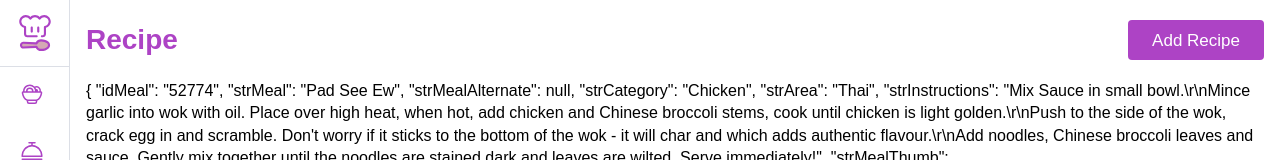
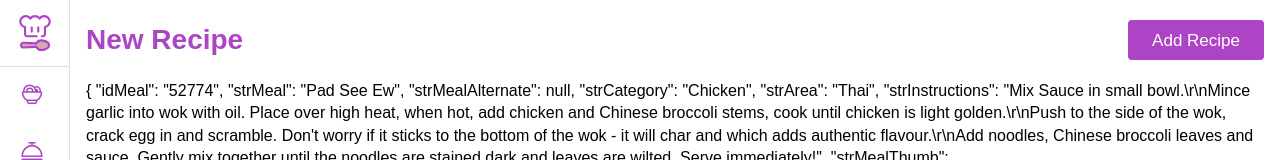
Before and after one commit to zhaslanulysa6yrka/recipes-admin-panel, a Vue app: page /recipe/new in a window 1280 px wide. Shown: the top 160 px of the page. Built offline with nearby package versions, Linux system fonts and the light colour scheme.

Commit message:
feat: update RecipePage title to reflect creation mode and fetched recipe name

```diff
--- a/src/pages/RecipePage.vue
+++ b/src/pages/RecipePage.vue
@@ -9,10 +9,12 @@ import { RecipesService } from '@/services'
 const route = useRoute()
 const recipeId = route.params.id
 const recipe = ref(RecipesService.getEmptyRecipe())
+const isCreatingMode = ref(true)
 
 const fetchRecipe = async () => {
   try {
     recipe.value = await RecipesService.getRecipeById(recipeId as string)
+    isCreatingMode.value = false
   } catch (error) {
     console.error('Error fetching recipe:', error)
   }
@@ -27,7 +29,7 @@ onMounted(() => {
 
 <template>
   <AppLayout>
-    <template #title>Recipe</template>
+    <template #title>{{ isCreatingMode ? 'New Recipe' : recipe.strMeal }}</template>
     <template #controls>
       <AppButton text="Add Recipe" />
     </template>
```
